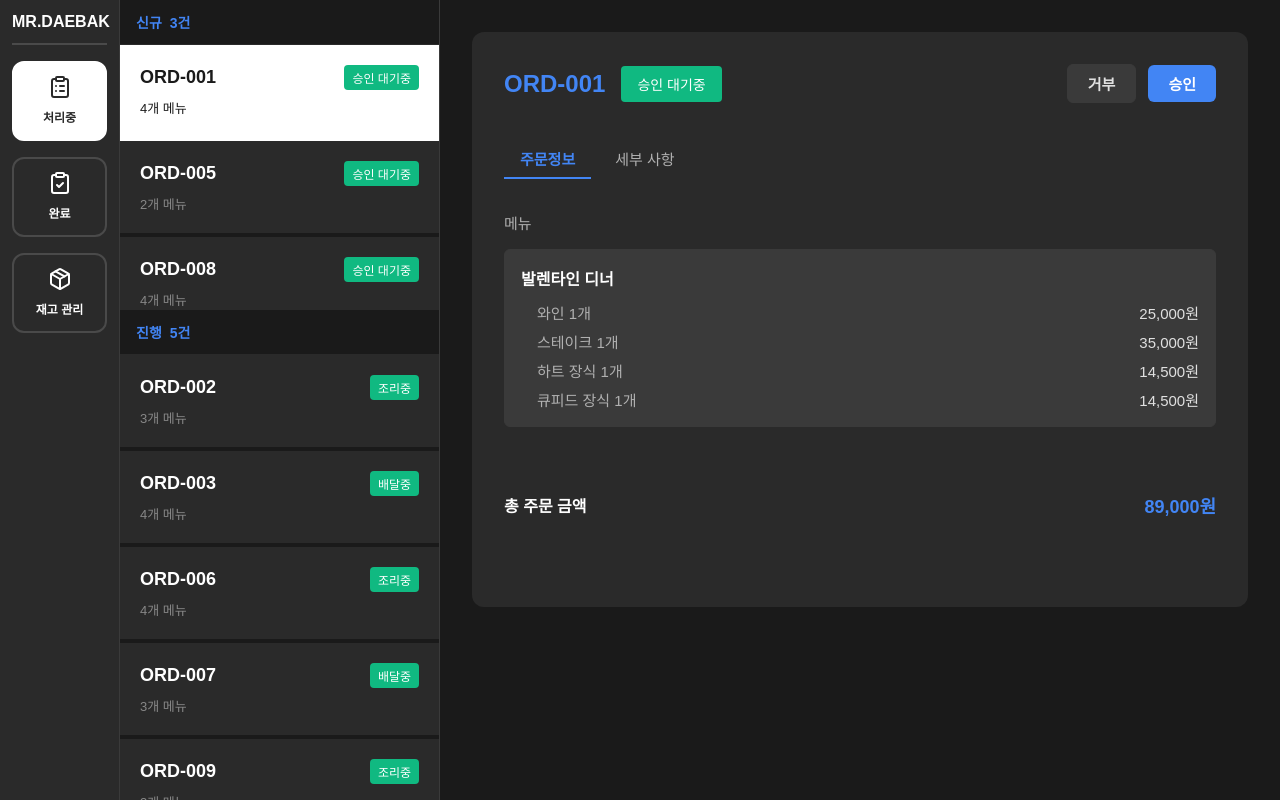
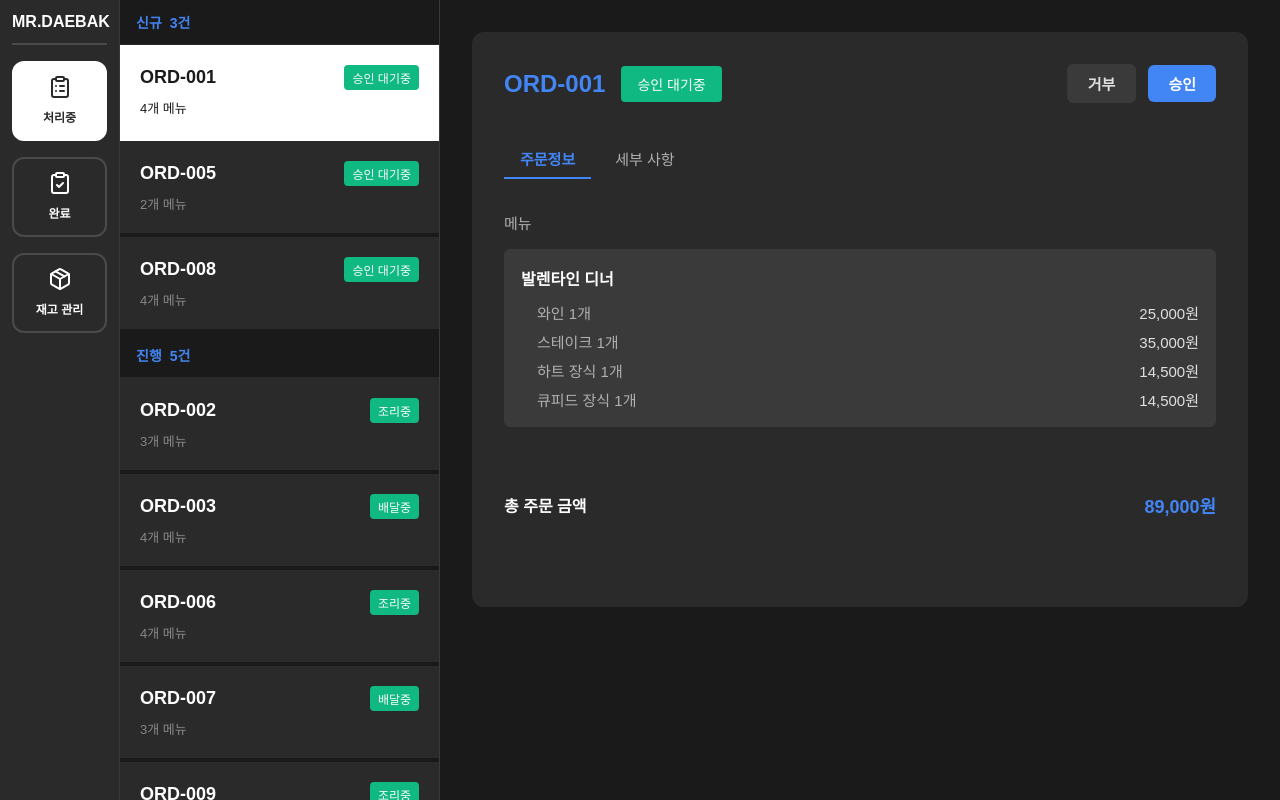
Before and after one commit to sogonggogo/sogonggogo_staff, a Next.js app: page / in a window 1280 px wide. Built offline with nearby package versions, Linux system fonts and the light colour scheme; a web font is replaced by a local one.

Commit message:
fix : orderListSideber 스크롤바 수정

```diff
--- a/src/components/order/OrderListSidebar.tsx
+++ b/src/components/order/OrderListSidebar.tsx
@@ -44,6 +44,24 @@ const SectionCount = styled.span`
 const OrderList = styled.div`
   overflow-y: auto;
   flex: 1;
+
+  /* 스크롤바 스타일 */
+  &::-webkit-scrollbar {
+    width: 4px;
+  }
+
+  &::-webkit-scrollbar-track {
+    background: transparent;
+  }
+
+  &::-webkit-scrollbar-thumb {
+    background: ${theme.colors.border.primary};
+    border-radius: ${theme.borderRadius.sm};
+  }
+
+  &::-webkit-scrollbar-thumb:hover {
+    background: ${theme.colors.text.muted};
+  }
 `;
 
 const OrderListItem = styled.div<{ active: boolean }>`
@@ -157,13 +175,12 @@ export default function OrderListSidebar({
 
   return (
     <Sidebar>
+      <OrderList>
         {/* 신규 주문 섹션 */}
-      <OrderSection>
         <SectionHeader>
           <CategorySectionTitle>신규</CategorySectionTitle>
           <SectionCount>{newOrders.length}건</SectionCount>
         </SectionHeader>
-        <OrderList>
         {newOrders.map((order) => (
           <OrderListItem
             key={order.id}
@@ -181,16 +198,12 @@ export default function OrderListSidebar({
             </OrderItemCount>
           </OrderListItem>
         ))}
-        </OrderList>
-      </OrderSection>
 
         {/* 진행중 주문 섹션 */}
-      <OrderSection>
         <SectionHeader>
           <CategorySectionTitle>진행</CategorySectionTitle>
           <SectionCount>{inProgressOrders.length}건</SectionCount>
         </SectionHeader>
-        <OrderList>
         {inProgressOrders.map((order) => (
           <OrderListItem
             key={order.id}
@@ -209,7 +222,6 @@ export default function OrderListSidebar({
           </OrderListItem>
         ))}
       </OrderList>
-      </OrderSection>
     </Sidebar>
   );
 }
```
Lines whose indentation alone changed are shown as unchanged.
